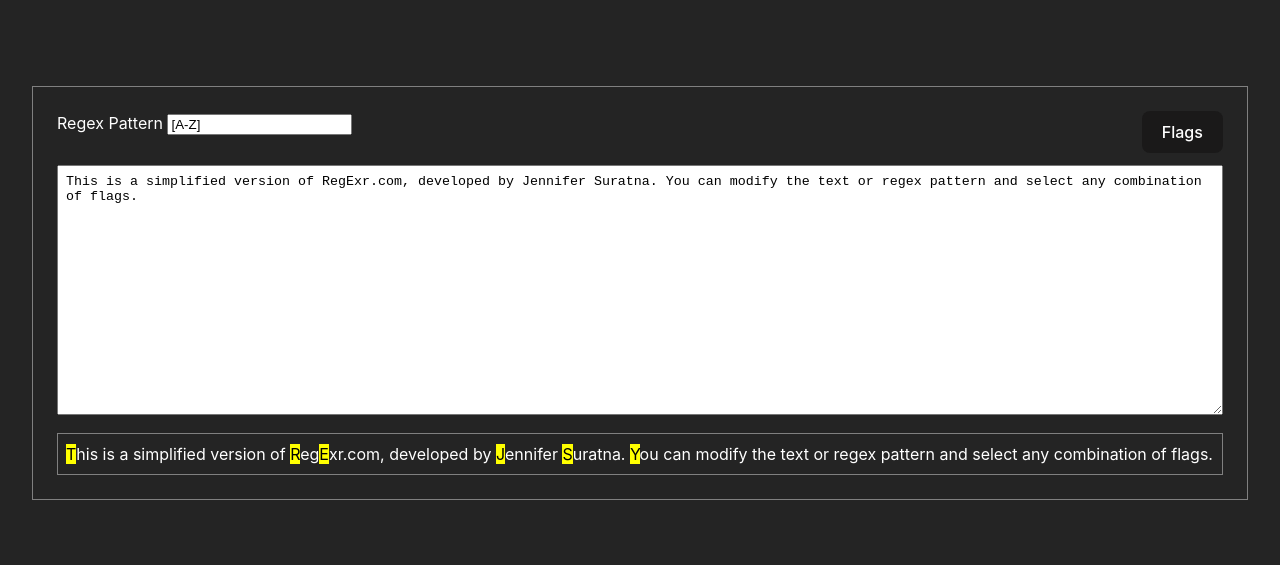
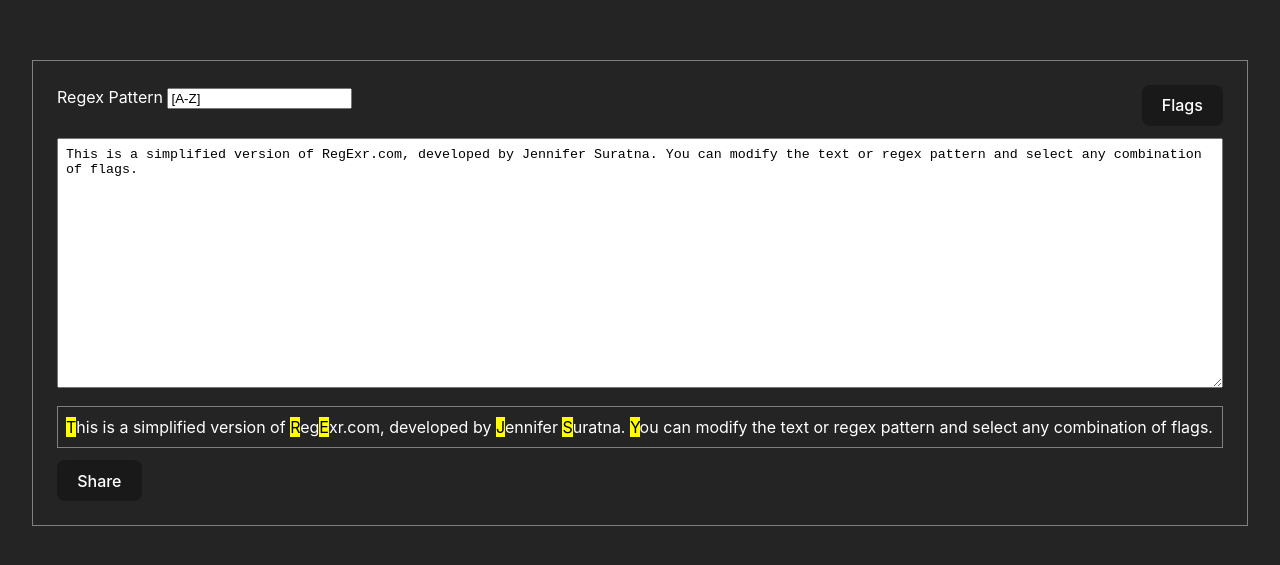
Before and after one commit to jenyeji/regex, a React (Vite) app: page / in a window 1280 px wide. Shown: the part 107-672 px from the top of the page. Built offline with nearby package versions, Linux system fonts and the light colour scheme.

Commit message:
add share feature

```diff
--- a/package.json
+++ b/package.json
@@ -10,6 +10,7 @@
     "preview": "vite preview"
   },
   "dependencies": {
+    "lz-string": "^1.5.0",
     "react": "^18.3.1",
     "react-dom": "^18.3.1"
   },
--- a/src/App.css
+++ b/src/App.css
@@ -93,3 +93,18 @@ select:focus {
 .dropdown:hover .dropdown-content {
   display: block;
 }
+
+.share {
+  margin-top: 12px;
+  text-align: left;
+}
+
+.share-url {
+  padding: 12px;
+  word-wrap: break-word;
+  font-size: small;
+}
+
+.share-url a {
+  color: lightblue;
+}
--- a/src/components/RegexWrapper.jsx
+++ b/src/components/RegexWrapper.jsx
@@ -3,6 +3,23 @@ import RegexInput from './RegexInput';
 import RegexResult from './RegexResult';
 import RegexTestString from './RegexTestString';
 import useDebounce from '../hooks/useDebounce';
+import LZString from 'lz-string';
+
+function encodeRegexState(pattern, testString, flags) {
+  const data = {
+    pattern,
+    testString,
+    flags,
+  };
+  const compressedData = LZString.compressToBase64(JSON.stringify(data));
+  return encodeURIComponent(compressedData);
+}
+
+function decodeRegexState(encodedData) {
+  const compressedData = decodeURIComponent(encodedData);
+  const decompressedData = LZString.decompressFromBase64(compressedData);
+  return JSON.parse(decompressedData);
+}
 
 export default function RegexWrapper() {
   const [error, setError] = useState(null);
@@ -12,14 +29,27 @@ export default function RegexWrapper() {
     `This is a simplified version of RegExr.com, developed by Jennifer Suratna. You can modify the text or regex pattern and select any combination of flags.`
   );
   const [result, setResult] = useState(null);
+  const [shareUrl, setShareUrl] = useState(null);
 
   const debouncedPattern = useDebounce(pattern, 300);
   const debouncedTestString = useDebounce(testString, 300);
 
   useEffect(() => {
+    setShareUrl(null);
     const res = getResult(debouncedPattern, debouncedTestString, flags);
     setResult(res);
   }, [debouncedPattern, debouncedTestString, flags]);
+
+  useEffect(() => {
+    const params = new URLSearchParams(window.location.search);
+    const json = params.get('json') || null;
+    if (json) {
+      const data = decodeRegexState(json);
+      setPattern(data.pattern);
+      setFlags(data.flags);
+      setTestString(data.testString);
+    }
+  }, []);
 
   function getMatches(regex, text, options) {
     try {
@@ -86,6 +116,25 @@ export default function RegexWrapper() {
         onTestStringUpdate={setTestString}
       />
       <RegexResult result={result} />
+      <div className="share">
+        <button
+          aria-label="Share this page"
+          onClick={() => {
+            const encodedData = encodeRegexState(pattern, testString, flags);
+            setShareUrl(encodedData);
+          }}
+        >
+          Share
+        </button>
+        {shareUrl && (
+          <div className="share-url">
+            Shared URL:{' '}
+            <a
+              href={`${window.location.origin}?json=${shareUrl}`}
+            >{`${window.location.origin}?json=${shareUrl}`}</a>
+          </div>
+        )}
+      </div>
     </div>
   );
 }
```
Also changed, not shown: 1 other file (tests, documents, lock files or other folders).
